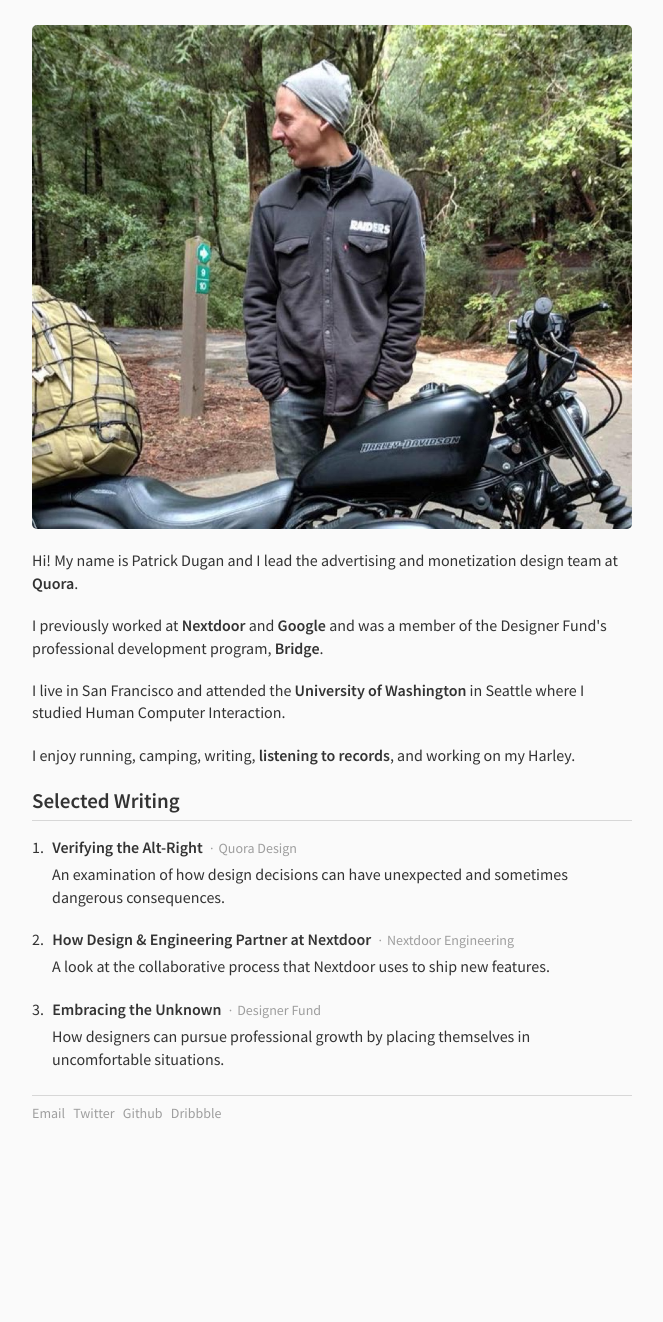
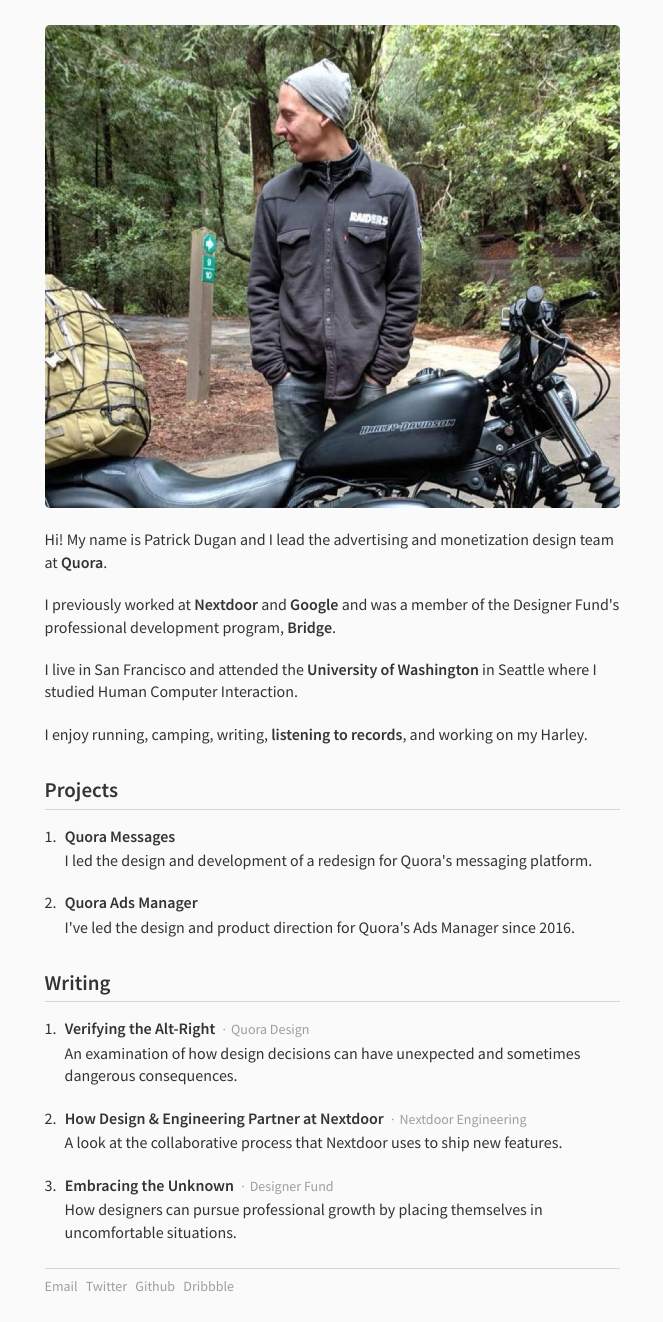
Before and after one commit to pdugan20/patdugan-portfolio, a Python web app: template template/index.html in a window 1280 px wide. Shown: the whole page, without its empty margins (308-971 px from the left). Before the commit the page ends 1119 px from the top, so only its background shows below. Run offline with Jinja, Linux system fonts and the light colour scheme; the template is opened without the code that fills it, so the values that code supplies are empty.

Commit message:
More visual polish
Some additional visual polish.

```diff
--- a/static/css/style.css
+++ b/static/css/style.css
@@ -15,7 +15,7 @@ a:hover {
 }
 .body_outer_wrapper {
   display: block;
-  max-width: 600px;
+  max-width: 575px;
   margin: 25px auto;
 }
 .image_wrapper img {
@@ -64,11 +64,21 @@ li.forward_li {
   font-size: 21px;
   font-weight: 600;
   margin-bottom: 15px;
+  margin-top: 30px;
   padding-bottom: 4px;
+}
+.back_arrow:before {
+  content: "\2039";
+  padding-right: 5px;
+  font-size: 23px;
+  line-height: 1.2;
+}
+.section_header.top_header {
+  margin-top: 0;
 }
 .text_block.list_text {
   padding-left: 20px;
-  padding-top: 5px;
+  padding-top: 2px;
   font-weight: initial;
 }
 .list_link {
--- a/static/css/vinyl.css
+++ b/static/css/vinyl.css
@@ -29,9 +29,9 @@
 .record_wrapper {
   position: relative;
   display: inline-block;
-  width: 147px;
+  width: 141px;
   background-color: #4B2E83;
-  height: 147px;
+  height: 141px;
   box-sizing: border-box;
   border: 1px solid #EFEFEF;
 }
--- a/static/js/scripts.js
+++ b/static/js/scripts.js
@@ -1,3 +1,3 @@
-$(function () {
+$(function() {
     $('.image_wrapper').fluidbox();
 });
--- a/static/less/style.less
+++ b/static/less/style.less
@@ -20,7 +20,7 @@ a:hover {
 
 .body_outer_wrapper {
     display: block;
-    max-width: 600px;
+    max-width: 575px;
     margin: @space_large auto;
 }
 
@@ -79,12 +79,24 @@ li.forward_li {
     font-size: @font_size_large;
     font-weight: @font_weight_bold;
     margin-bottom: @space_small;
+    margin-top: @space_huge;
     padding-bottom: @space_tiny - 1px;
+}
+
+.back_arrow:before {
+    content: "\2039";
+    padding-right: @space_tiny;
+    font-size: @font_size_large + 2px;
+    line-height: @font_tiny_lh;
+}
+
+.section_header.top_header {
+    margin-top: 0;
 }
 
 .text_block.list_text {
     padding-left: @space_medium;
-    padding-top: @space_tiny;
+    padding-top: 2px;
     font-weight: initial;
 }
 
--- a/static/less/vinyl.less
+++ b/static/less/vinyl.less
@@ -1,7 +1,7 @@
 @import "less/variables";
 
 @record_padding:     8px;
-@record_dimension: 147px;
+@record_dimension: 141px;
 
 .record_collection_wrapper {
     margin-bottom: -@space_tiny;
--- a/template/base.html
+++ b/template/base.html
@@ -29,7 +29,7 @@
         <title>{% block title %}Patrick Dugan{% endblock %}</title>
         <meta name="viewport" content="width=device-width, initial-scale=1.0">
         <link rel="icon" href="/images/favicon.png" type="image/png">
-        <link href="https://fonts.googleapis.com/css?family=Source+Sans+Pro:400,600" rel="stylesheet">
+        <link rel="stylesheet" href="https://fonts.googleapis.com/css?family=Source+Sans+Pro:400,600">
         <link rel="stylesheet" type="text/css" media="screen" href="/css/reset.css">
         <link rel="stylesheet" type="text/css" media="screen" href="/css/style.css">
 {% block page_css %}{% endblock %}
--- a/template/index.html
+++ b/template/index.html
@@ -6,7 +6,22 @@
                 <div class="text_block">I previously worked at <a href="https://www.nextdoor.com" target="_blank">Nextdoor</a> and <a href="https://www.google.com" target="_blank">Google</a> and was a member of the Designer Fund's  professional development program, <a href="https://designerfund.com/bridge/" target="_blank">Bridge</a>.</div>
                 <div class="text_block">I live in San Francisco and attended the <a href="https://www.uw.edu" target="_blank">University of Washington</a> in Seattle where I studied Human Computer Interaction.</div>
                 <div class="text_block">I enjoy running, camping, writing, <a href="/vinyl">listening to records</a>, and working on my Harley.</div>
-                <div class="section_header">Selected Writing</div>
+                <div class="section_header">Projects</div>
+                <ul class="section_list">
+                    <li>
+                        <a class="list_link" href="/project/quora-messages">
+                            <div class="list_item_title">Quora Messages</div>
+                            <div class="text_block list_text">I led the design and development of a redesign for Quora's messaging platform.</div>
+                        </a>
+                    </li>
+                    <li>
+                        <a class="list_link" href="/project/quora-ads-manager">
+                            <div class="list_item_title">Quora Ads Manager</div>
+                            <div class="text_block list_text">I've led the design and product direction for Quora's Ads Manager since 2016.</div>
+                        </a>
+                    </li>
+                </ul>
+                <div class="section_header">Writing</div>
                 <ul class="section_list">
                     <li>
                         <a class="list_link" href="https://medium.com/quora-design/verifying-the-alt-right-the-importance-of-designing-for-user-understanding-5a673761aa4f" target="_blank">
--- a/template/vinyl.html
+++ b/template/vinyl.html
@@ -4,7 +4,7 @@
         <link rel="stylesheet" type="text/css" media="screen" href="/css/vinyl.css">
 {% endblock %}
 {% block content %}
-                <div class="section_header top_header">Vinyl Collection</div>
+                <div class="section_header top_header"><a href="/" class="back_arrow"></a>Vinyl Collection</div>
                 <div class="text_block">I love listening to vinyl and currently have <a href="https://www.discogs.com/user/patdugan/collection" target="_blank">{{record_collection|length}} records</a> in my collection. I listen on a <a href="https://www.radiomuseum.org/r/sony_str_1800str180.html" target="_blank">Sony STR-1800</a> receiver with a <a href="https://www.vinylengine.com/library/sony/ps-3300.shtml" target="_blank">Sony PS-3300</a> turntable.</div>
                 <div class="record_collection_wrapper">
 {% for record in record_collection %}
```
Also changed, not shown: static/css/project.css (added, +16 -0 lines), static/less/project.less (added, +21 -0 lines), template/quora_messages.html (+9 -6 lines).
